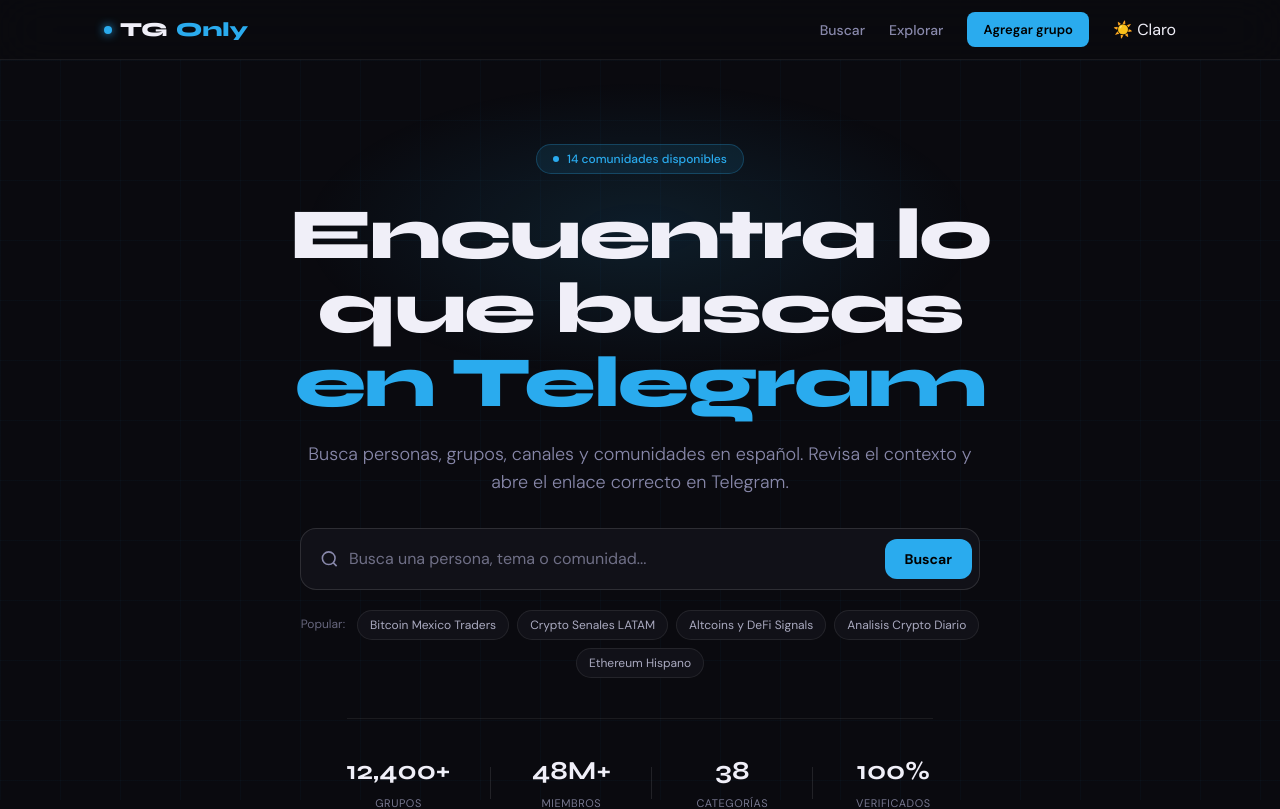
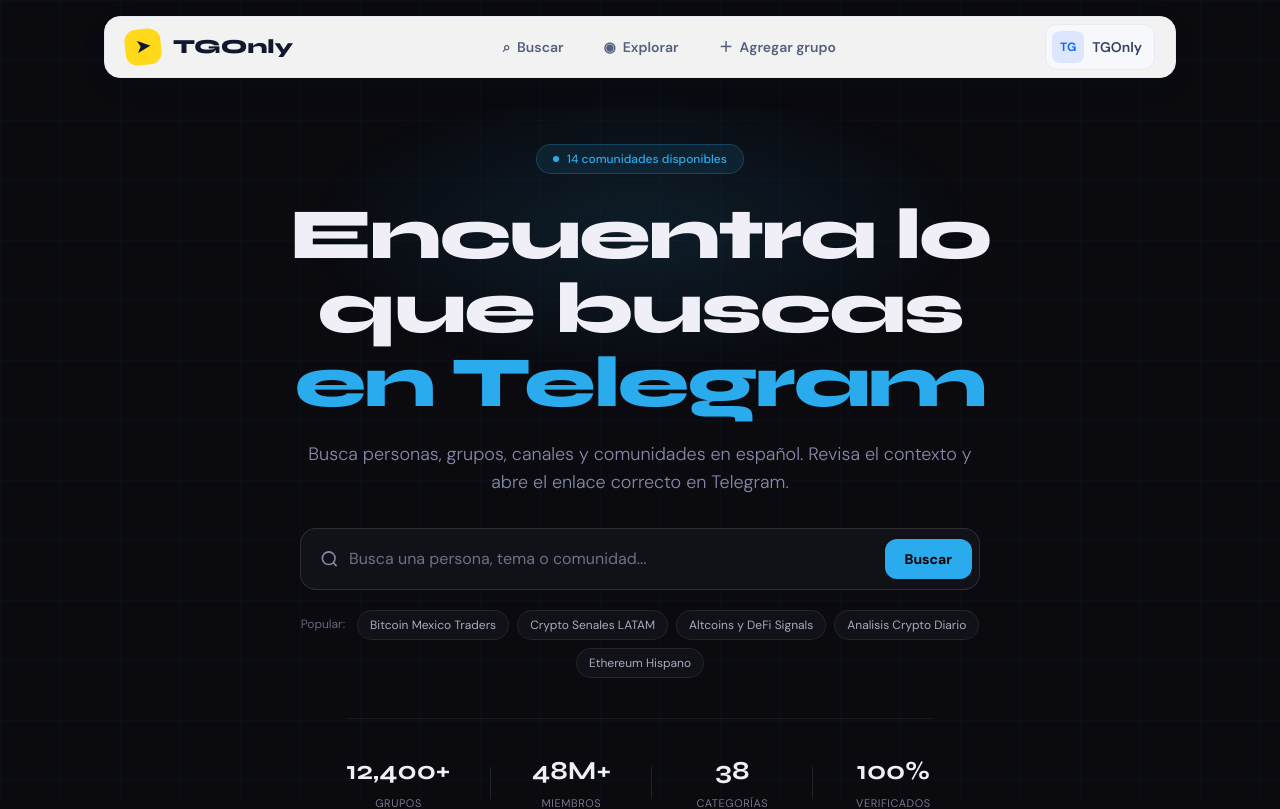
Before and after one commit to gaelnav1/tgonly, a Next.js app: page / in a window 1280 px wide. Shown: the top 809 px of the page. Built offline with nearby package versions, Linux system fonts and the light colour scheme; no server answers; the database is empty.

Commit message:
Design: rebuild navbar in stable light style

```diff
--- a/components/Navbar.tsx
+++ b/components/Navbar.tsx
@@ -1,28 +1,28 @@
 import Link from 'next/link'
-import ThemeToggle from './ThemeToggle'
 
 export default function Navbar() {
   return (
-    <nav className="fixed top-0 left-0 right-0 z-50 h-[60px] bg-[#0a0a0f]/90 backdrop-blur-xl border-b border-white/[0.07]">
-      <div className="max-w-6xl mx-auto h-full px-4 sm:px-6 lg:px-10 flex items-center justify-between gap-4">
-        <Link href="/" className="flex items-center gap-2 font-syne font-extrabold text-lg sm:text-xl no-underline text-[#f0eff8] flex-shrink-0">
-          <span className="w-2 h-2 rounded-full bg-[#2AABEE] shadow-[0_0_10px_#2AABEE]" />
-          TG<span className="text-[#2AABEE]">Only</span>
-        </Link>
+    <nav className="fixed top-0 left-0 right-0 z-50">
+      <div className="max-w-6xl mx-auto px-4 sm:px-6 lg:px-10 pt-4">
+        <div className="h-[62px] bg-white/95 backdrop-blur-xl border border-[#e6eaf2] shadow-[0_10px_30px_rgba(39,56,95,.06)] rounded-2xl px-4 sm:px-5 flex items-center justify-between gap-4">
+          <Link href="/" className="flex items-center gap-3 font-syne font-extrabold text-xl no-underline text-[#11182d] flex-shrink-0">
+            <span className="w-9 h-9 rounded-xl bg-[#ffd91a] flex items-center justify-center text-[17px] -rotate-6">➤</span>
+            TGOnly
+          </Link>
 
-        <div className="hidden md:flex items-center gap-6 ml-auto">
-          <Link href="/buscar" className="text-[#8888aa] text-sm font-medium hover:text-[#f0eff8] transition-colors">Buscar</Link>
-          <Link href="/grupos" className="text-[#8888aa] text-sm font-medium hover:text-[#f0eff8] transition-colors">Explorar</Link>
-          <Link href="/agregar" className="bg-[#2AABEE] text-black font-semibold text-[13px] px-4 py-2 rounded-lg hover:bg-[#1a8fd1] transition-colors">Agregar grupo</Link>
-          <ThemeToggle />
-        </div>
+          <div className="hidden md:flex items-center gap-2">
+            <Link href="/buscar" className="px-4 py-2 rounded-xl text-[#53607e] text-sm font-semibold hover:bg-[#f3f6fb] hover:text-[#1769ff] transition-colors">⌕&nbsp; Buscar</Link>
+            <Link href="/grupos" className="px-4 py-2 rounded-xl text-[#53607e] text-sm font-semibold hover:bg-[#f3f6fb] hover:text-[#1769ff] transition-colors">◉&nbsp; Explorar</Link>
+            <Link href="/agregar" className="px-4 py-2 rounded-xl text-[#53607e] text-sm font-semibold hover:bg-[#f3f6fb] hover:text-[#1769ff] transition-colors">＋&nbsp; Agregar grupo</Link>
+          </div>
 
-        <div className="flex md:hidden items-center gap-2 ml-auto">
-          <Link href="/buscar" aria-label="Buscar" className="w-9 h-9 rounded-lg border border-white/[0.10] flex items-center justify-center text-[#f0eff8] hover:border-[#2AABEE]/40 transition-colors">
-            <svg width="17" height="17" viewBox="0 0 24 24" fill="none" stroke="currentColor" strokeWidth="2"><circle cx="11" cy="11" r="8"/><line x1="21" y1="21" x2="16.65" y2="16.65"/></svg>
-          </Link>
-          <Link href="/grupos" className="text-[#8888aa] text-sm font-medium px-2 py-2">Explorar</Link>
-          <ThemeToggle />
+          <div className="flex items-center gap-2">
+            <Link href="/buscar" aria-label="Buscar" className="md:hidden w-9 h-9 rounded-xl border border-[#e6eaf2] flex items-center justify-center text-[#1769ff]">⌕</Link>
+            <div className="hidden sm:flex items-center gap-2 bg-[#f6f8fc] border border-[#e6eaf2] rounded-xl py-1.5 pl-1.5 pr-3">
+              <div className="w-8 h-8 rounded-lg bg-[#dce7ff] flex items-center justify-center text-xs font-bold text-[#1769ff]">TG</div>
+              <span className="text-sm font-semibold text-[#34405f]">TGOnly</span>
+            </div>
+          </div>
         </div>
       </div>
     </nav>
```
